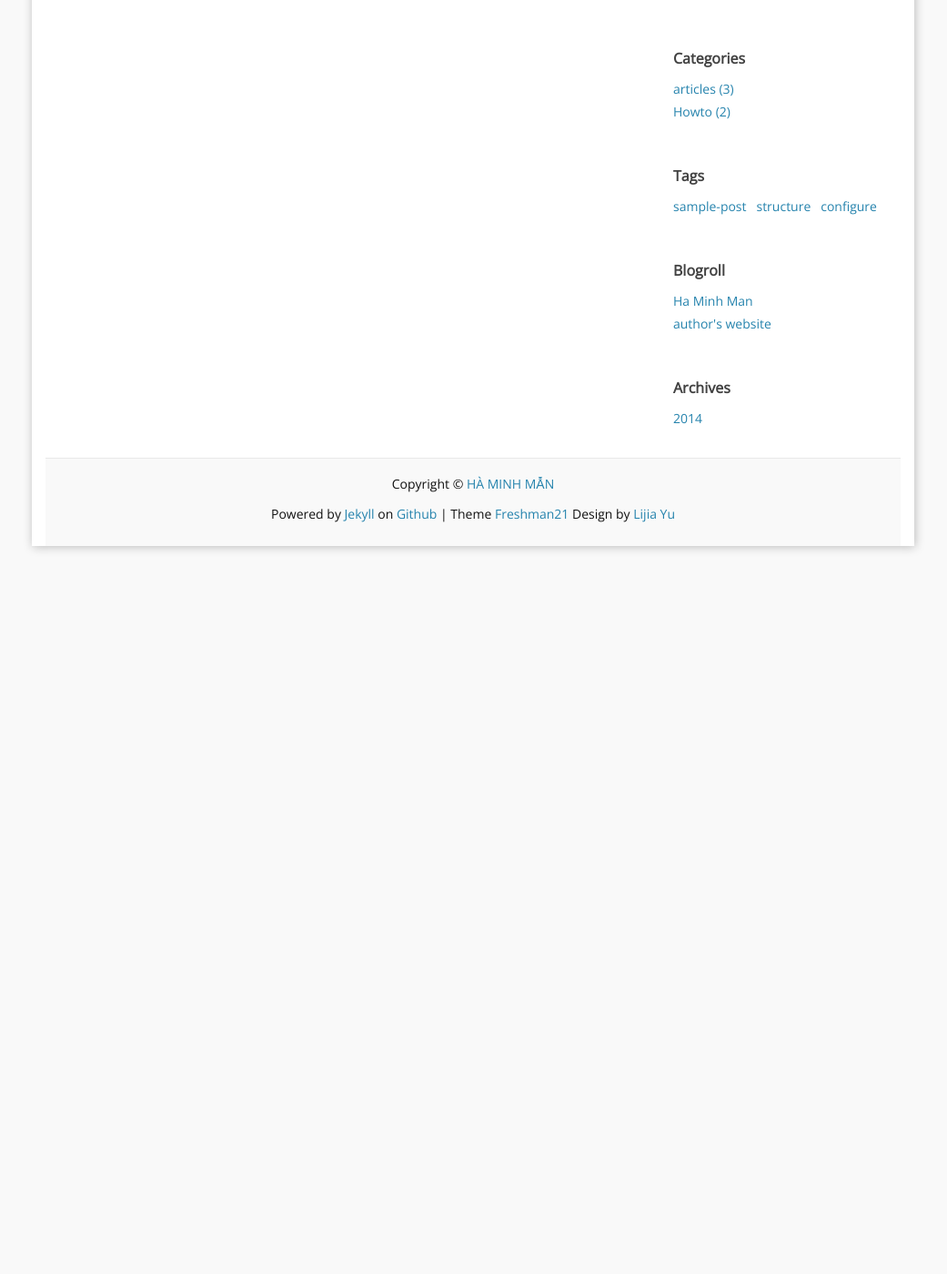
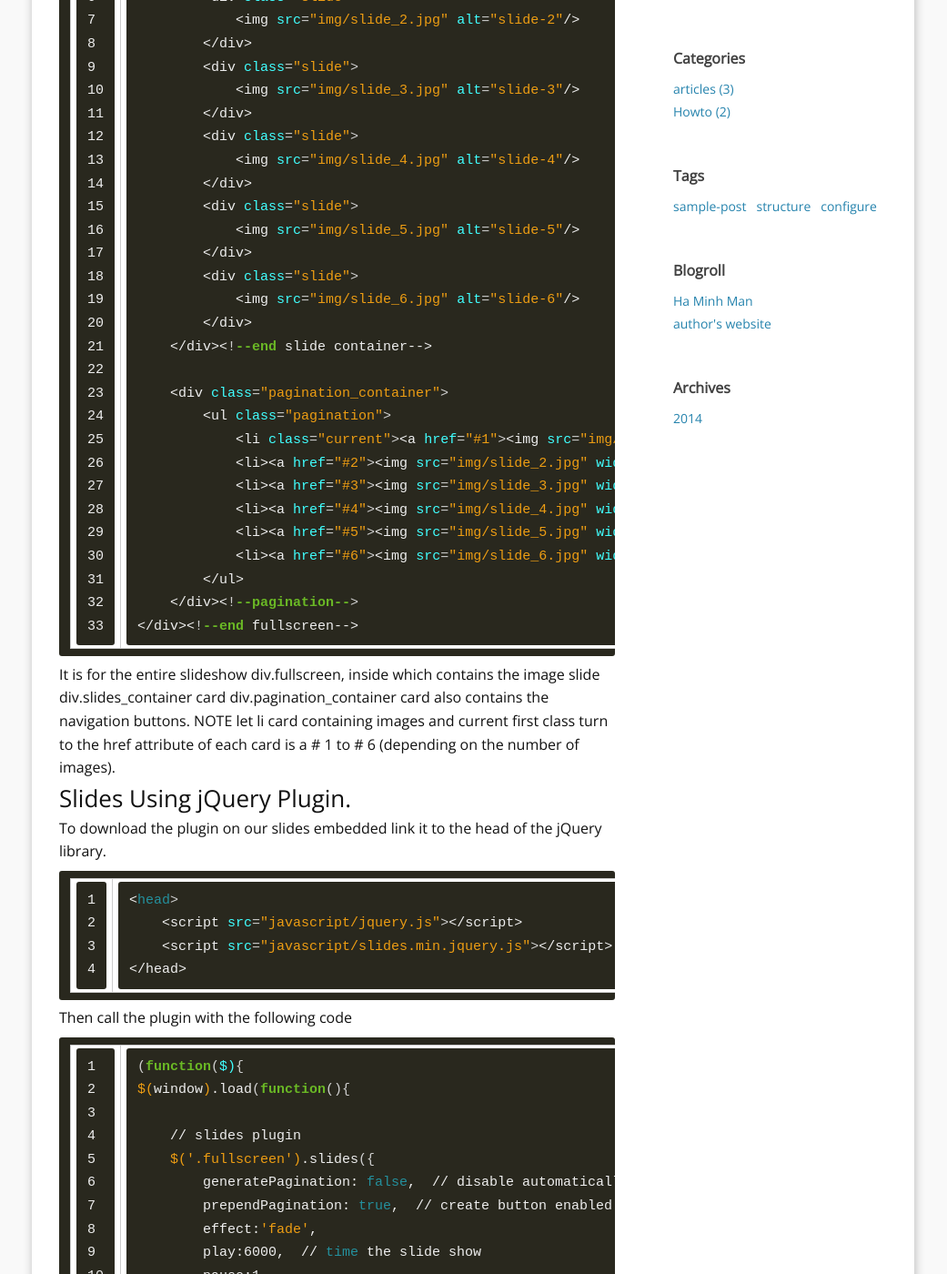
Before and after one commit to haminhman2011/haminhman2011.github.io, a Jekyll site: the page built from guestbook.md, in a window 1280 px wide and 1400 px high, scrolled down 776 px. Shown: the whole window at 91% size, without its empty margins (120-1161 px from the left). Built offline with Jekyll 4.4.1, drawn with Linux system fonts in a browser that asks for light colours; comment, search, counter and statistics services are not loaded; before the commit the page ends 1406 px from its top, so only the background shows below that; some of the changed text lies outside the part shown.

Commit message:
Update guestbook.md

```diff
--- a/guestbook.md
+++ b/guestbook.md
@@ -1,9 +1,156 @@
 ---
 layout: page
-title: Guestbook
+title: jQuery
 comments: yes
 permalink: /guestbook/
 ---
-## Hi, welcome to leave a message here.:)
+## Create fullscreen slideshow with slides and jQuery plugin
 
-> To follow the path, look to the master, follow the master, walk with the master, see through the master, become the master.
+
+![Elaphurus davidianus](http://zlatanblog.com/wp-content/uploads/picture/fullscreen-page.jpg "Père David's deer")
+
+Today's article will guide you to use slides and .resize plugin () event in jQuery to create a slideshow full sceen.
+First we need to prepare jquery plugin slides and photos. You can go here to download:
+http://slidesjs.com/
+### Starting with HTML code.
+{% highlight Bash shell scripts linenos%}
+<div class="fullscreen">
+    <div class="slides_container">
+        <div class="slide">
+            <img src="img/slide_1.jpg" alt="slide-1"/>
+        </div>
+        <div class="slide">
+            <img src="img/slide_2.jpg" alt="slide-2"/>
+        </div>
+        <div class="slide">
+            <img src="img/slide_3.jpg" alt="slide-3"/>
+        </div>
+        <div class="slide">
+            <img src="img/slide_4.jpg" alt="slide-4"/>
+        </div>
+        <div class="slide">
+            <img src="img/slide_5.jpg" alt="slide-5"/>
+        </div>
+        <div class="slide">
+            <img src="img/slide_6.jpg" alt="slide-6"/>
+        </div>
+    </div><!--end slide container-->
+
+    <div class="pagination_container">
+        <ul class="pagination">
+            <li class="current"><a href="#1"><img src="img/slide_1.jpg" width="137px" height="67px"/></a></li>
+            <li><a href="#2"><img src="img/slide_2.jpg" width="137px" height="67px"/></a></li>
+            <li><a href="#3"><img src="img/slide_3.jpg" width="137px" height="67px"/></a></li>
+            <li><a href="#4"><img src="img/slide_4.jpg" width="137px" height="67px"/></a></li>
+            <li><a href="#5"><img src="img/slide_5.jpg" width="137px" height="67px"/></a></li>
+            <li><a href="#6"><img src="img/slide_6.jpg" width="137px" height="67px"/></a></li>
+        </ul>
+    </div><!--pagination-->
+</div><!--end fullscreen-->
+{% endhighlight %}
+It is for the entire slideshow div.fullscreen, inside which contains the image slide div.slides_container card div.pagination_container card also contains the navigation buttons. NOTE let li card containing images and current first class turn to the href attribute of each card is a # 1 to # 6 (depending on the number of images).
+
+### Slides Using jQuery Plugin.
+To download the plugin on our slides embedded link it to the head of the jQuery library.
+{% highlight Bash shell scripts linenos%}
+<head>
+    <script src="javascript/jquery.js"></script>
+    <script src="javascript/slides.min.jquery.js"></script>
+</head>
+{% endhighlight %}
+Then call the plugin with the following code
+{% highlight Bash shell scripts linenos%}
+(function($){
+$(window).load(function(){
+
+    // slides plugin
+    $('.fullscreen').slides({
+        generatePagination: false,  // disable automatically add the default navigation buttons
+        prependPagination: true,  // create button enabled navigation
+        effect:'fade',
+        play:6000,  // time the slide show
+        pause:1,
+        crossfade: true,
+    });
+
+});
+})(jQuery);
+{% endhighlight %}
+
+### Uses CSS to create the interface.
+{% highlight Bash shell scripts linenos%}
+.fullscreen{
+    position:fixed;
+    z-index:0;
+    width:100%;
+    height:100%;
+    left:0;
+    top:0;
+}
+
+.slide img{
+    width:100%;
+    height:100%;
+}
+
+.pagination_container{
+    position:Absolute;
+    z-index:10;
+    bottom:0;
+    left:0;
+    width:100%;
+    background:url(../img/bg.png);
+    height:101px;
+}
+
+.pagination {
+    width:918px;
+    height:73px;
+    margin:14px auto;
+}
+
+.pagination a{
+    float:left;
+    display:block;
+    font-size:0;
+    margin-left:5px;
+    margin-right:5px;
+    border:3px solid #262626;
+    opacity:0.5;
+}
+
+.pagination .current a{
+    opacity:1;
+}
+{% endhighlight %}
+Here we to value position: fixed for div.fullscreen with 100% width and height. Along with that also for two values of the image is 100% div.slide.
+### Use .resize event () to create fullscreen slideshow.
+{% highlight Bash shell scripts linenos%}
+We will use the event .resize () stretch of jQuery to slide when resizing the browser.
+Event .resize () in jquery effective implementation of the function inside it when you resize the browser.
+{% endhighlight %}
+
+{% highlight Bash shell scripts linenos%}
+$(window).load(function(){
+
+// create a fullscreen slide the screen resize
+$(window).resize(function(){
+    // get the value of the width and length of the browser    _max_height = $(window).height();
+    _max_width = $(window).width();
+
+    // change the length and width to resize    $('.slides_container,.slide').css({
+        width:_max_width,
+        height:_max_height,
+    })
+});
+
+// This function is called to perform functions on resize
+$(window).resize();
+
+});
+{% endhighlight %}
+
+### DEMO
+{% highlight Bash shell scripts linenos%}
+http://zlatanblog.com/demo/fullscreen-part-1/fullscreen.html
+{% endhighlight %}
```
